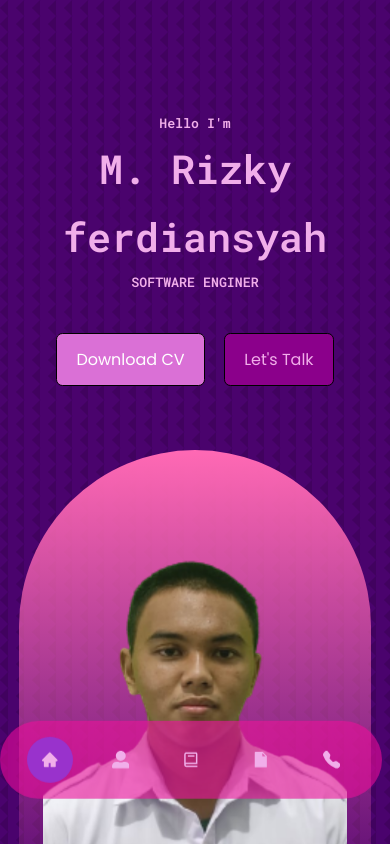
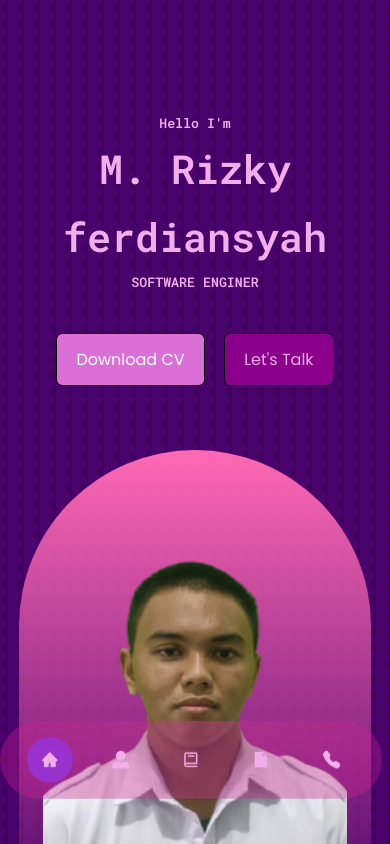
Before and after one commit to Kenshin-12/portofolio-rizky, a React (Create React App) app: page / in a window 390 px wide. Shown: the top 844 px of the page. Built offline with nearby package versions, Linux system fonts and the light colour scheme.

Commit message:
change2
Signed-off-by: kurasep_ <rizkya7y123@gmail.com>

```diff
--- a/src/component/nav/nav.css
+++ b/src/component/nav/nav.css
@@ -77,7 +77,7 @@ nav a.active {
 
 @media screen and (max-width: 600px){
     nav {
-        background: rgba(255, 0, 157, 0.5);
+        background: rgba(255, 0, 157, 0.2);
         width: max-content;
         display: block;
         padding: 1rem 1.7rem;
```
